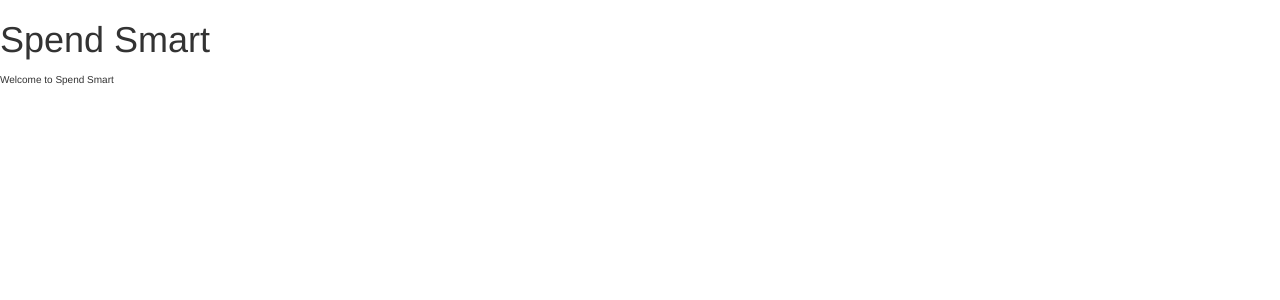
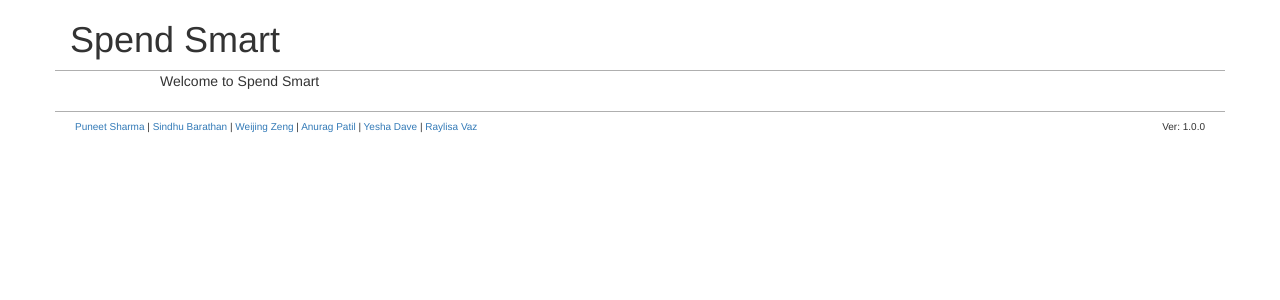
Before and after one commit to anuragpatil94/SpendSmart, a Node server app: page / in a window 1280 px wide. Shown: the top 300 px of the page. Run offline with Node 20, Linux system fonts and the light colour scheme; some libraries are stand-ins or nearby versions.

Commit message:
Fix Styles and footer

```diff
--- a/config/mongoCollections.js
+++ b/config/mongoCollections.js
@@ -14,7 +14,7 @@ let getCollectionFn = (collection) => {
 
         return col;
     }
-}
+};
 
 /* Now, you can list your collections here: */
 module.exports = {
--- a/public/css/main.css
+++ b/public/css/main.css
@@ -56,3 +56,7 @@ p {
   width: 75%;
   border-bottom: 1px dashed #333;
 }
+
+.table-wide {
+    width: 100%;
+}
--- a/views/layouts/index.handlebars
+++ b/views/layouts/index.handlebars
@@ -1,2 +1,5 @@
-<h1>{{title}}</h1>
-<p>Welcome to {{title}}</p>
+<div class="row">
+    <div class="form-group">
+        Welcome to {{title}}
+    </div>
+</div>
--- a/views/layouts/main.handlebars
+++ b/views/layouts/main.handlebars
@@ -8,6 +8,30 @@
           crossorigin="anonymous">
 </head>
 <body>
-{{{body}}}
+<header class="container">
+    <h1>Spend Smart</h1>
+</header>
+<main class="container">
+    {{{body}}}
+</main>
+<footer class="container">
+    <table class="table-condensed table-wide">
+        <tr>
+            <td>
+                <p>
+                    <a href="mailto:psharm8@stevens.edu">Puneet Sharma</a> | <a href="mailto:sbaratha@stevens.edu">Sindhu
+                    Barathan</a> | <a href="mailto:wzeng7@stevens.edu">Weijing Zeng</a> | <a
+                        href="mailto:apatil11@stevens.edu">Anurag Patil</a> | <a href="mailto:ydave1@stevens.edu">Yesha
+                    Dave</a> | <a href="mailto:rvaz@stevens.edu">Raylisa Vaz</a>
+                </p>
+            </td>
+            <td class="text-right">
+                <p>
+                    Ver: 1.0.0
+                </p>
+            </td>
+        </tr>
+    </table>
+</footer>
 </body>
 </html>
```
